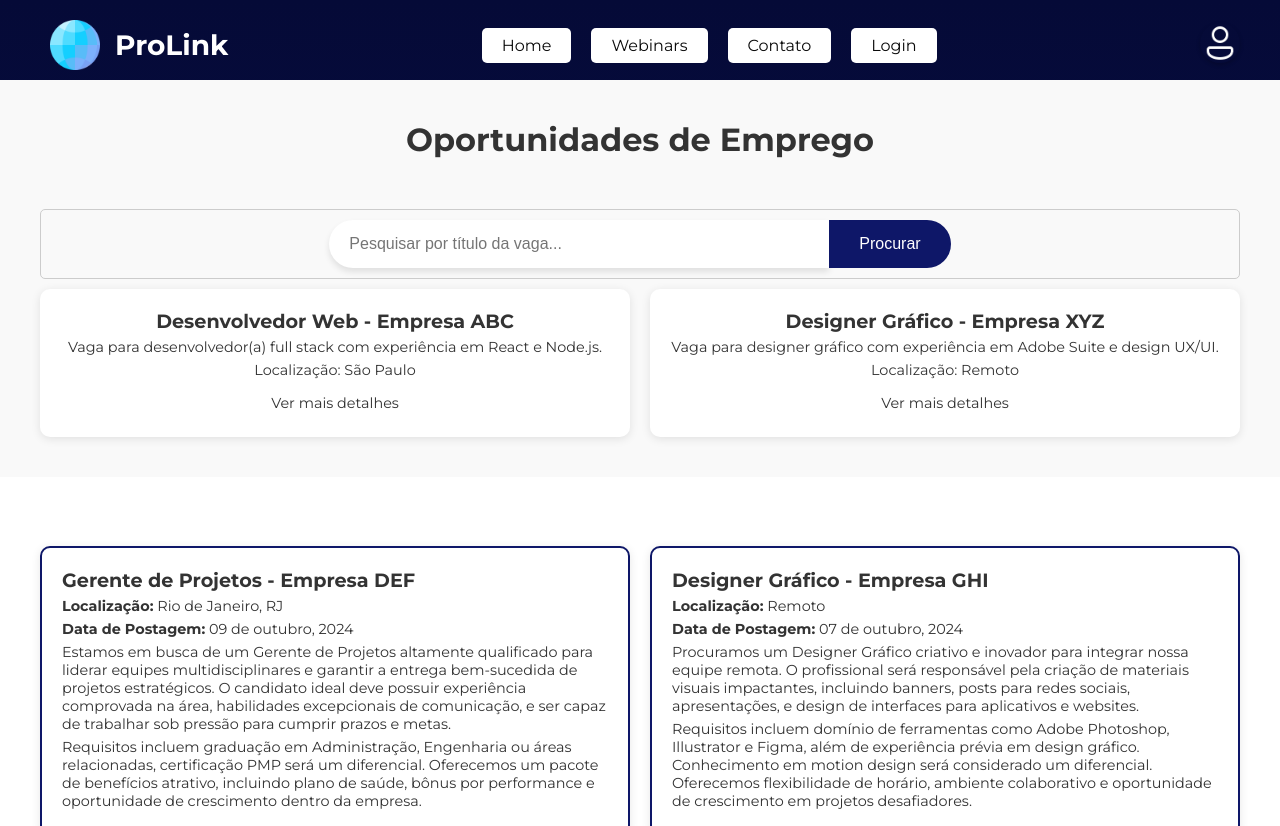
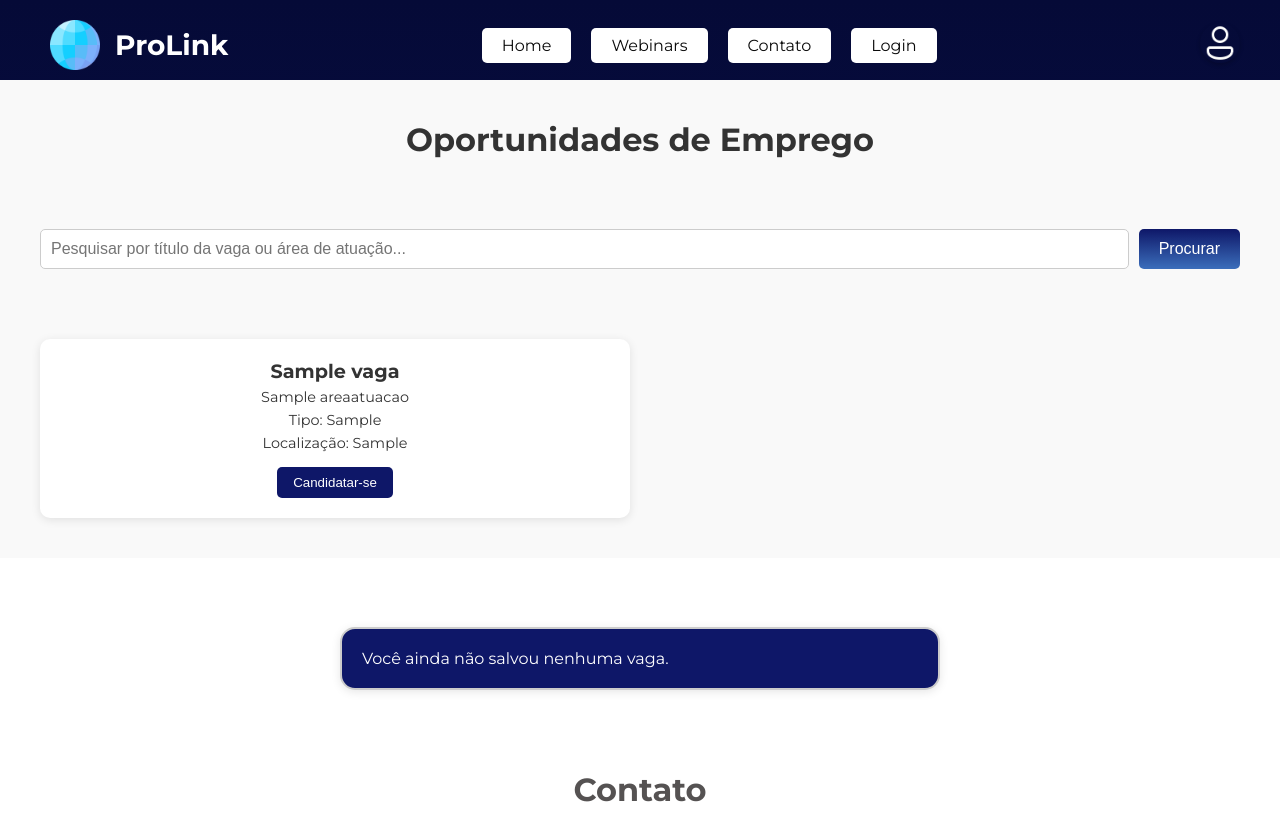
Before and after one commit to MuriloP9/Projeto-Networking, a PHP site: page /paginaEmprego.php in a window 1280 px wide. Shown: the top 826 px of the page. Run offline with PHP 8.4, Linux system fonts and the light colour scheme; tables that the repository leaves empty or names only in its code hold one stand-in row (values such as "Sample post"); some libraries are stand-ins or nearby versions.

Commit message:
Consulta de vagas e botão candidatar-se funcionando corretamente

```diff
--- a/src/php/conexao.php
+++ b/src/php/conexao.php
@@ -1,6 +1,7 @@
 <?php
 function conectar() {
-    $local_server = "PCNASA";
+    //$local_server = "PCNASA";
+    $local_server = "BOOK3-MARINA";
     $usuario_server = "sa";
     $senha_server = "etesp";
     $banco_de_dados = "prolink";
--- a/src/php/paginaEmprego.php
+++ b/src/php/paginaEmprego.php
@@ -1,9 +1,79 @@
 <?php
 session_start();
+
+include("../php/conexao.php");
+
+$pdo = conectar();
+
+// Processar candidatura se o formulário foi enviado
+if ($_SERVER['REQUEST_METHOD'] === 'POST' && isset($_POST['id_vaga'])) {
+    if (!isset($_SESSION['usuario_logado']) || !isset($_SESSION['id_usuario'])) {
+        echo "<script>alert('Você precisa estar logado para se candidatar a vagas.');</script>";
+    } else {
+        $id_vaga = $_POST['id_vaga'];
+        $id_usuario = $_SESSION['id_usuario'];
+
+        try {
+            // Primeiro obtemos o id_perfil do usuário
+            $stmt = $pdo->prepare("SELECT id_perfil FROM Perfil WHERE id_usuario = ?");
+            $stmt->execute([$id_usuario]);
+            $perfil = $stmt->fetch(PDO::FETCH_ASSOC);
+
+            if (!$perfil) {
+                echo "<script>alert('Você precisa completar seu perfil antes de se candidatar.');</script>";
+            } else {
+                $id_perfil = $perfil['id_perfil'];
+
+                // Verificar se já existe uma candidatura para esta vaga
+                $stmt = $pdo->prepare("SELECT * FROM Candidatura WHERE id_vaga = ? AND id_perfil = ?");
+                $stmt->execute([$id_vaga, $id_perfil]);
+
+                if ($stmt->rowCount() > 0) {
+                    echo "<script>alert('Você já se candidatou a esta vaga.');</script>";
+                } else {
+                    // Inserir nova candidatura
+                    $stmt = $pdo->prepare("INSERT INTO Candidatura (id_vaga, id_perfil, data_candidatura, status)
+                                         VALUES (?, ?, GETDATE(), 'Pendente')");
+                    $stmt->execute([$id_vaga, $id_perfil]);
+                    echo "<script>alert('Candidatura realizada com sucesso!');</script>";
+                }
+            }
+        } catch (PDOException $e) {
+            echo "<script>alert('Erro ao processar candidatura: " . addslashes($e->getMessage()) . "');</script>";
+        }
+    }
+}
+
+// Buscar vagas com base no termo de pesquisa
+$termoBusca = isset($_GET['search']) ? trim($_GET['search']) : '';
+$vagas = [];
+
+try {
+    if (!empty($termoBusca)) {
+        $stmt = $pdo->prepare("SELECT v.*, a.nome_area
+                              FROM Vagas v
+                              LEFT JOIN AreaAtuacao a ON v.id_area = a.id_area
+                              WHERE v.titulo_vaga LIKE ? OR a.nome_area LIKE ?
+                              ORDER BY v.id_vaga DESC");
+        $termoLike = "%$termoBusca%";
+        $stmt->execute([$termoLike, $termoLike]);
+    } else {
+        $stmt = $pdo->query("SELECT v.*, a.nome_area
+                            FROM Vagas v
+                            LEFT JOIN AreaAtuacao a ON v.id_area = a.id_area
+                            ORDER BY v.id_vaga DESC");
+    }
+
+    $vagas = $stmt->fetchAll(PDO::FETCH_ASSOC);
+} catch (PDOException $e) {
+    echo "<script>alert('Erro ao buscar vagas: " . addslashes($e->getMessage()) . "');</script>";
+}
 ?>
+
 
 <!DOCTYPE html>
 <html lang="pt-br">
+
 <head>
     <meta charset="UTF-8">
     <meta name="viewport" content="width=device-width, initial-scale=1.0">
@@ -19,11 +89,13 @@ session_start();
             padding: 0;
             box-sizing: border-box;
         }
+
         body {
             font-family: 'Montserrat', sans-serif;
             background: linear-gradient(to bottom, #050a37, #0e1768);
             color: #fff;
         }
+
         /* Section - Oportunidades de Emprego */
         .job-opportunities {
             padding: 40px;
@@ -40,24 +112,34 @@ session_start();
             justify-content: space-between;
             align-items: center;
             margin-bottom: 20px;
-            gap: 20px; /* Adiciona espaçamento entre os elementos */
+            gap: 20px;
+            /* Adiciona espaçamento entre os elementos */
         }
 
-        .search-bar, .filter-dropdown {
-            padding: 10px;
-            font-size: 1em;
-            border-radius: 5px;
-            margin-bottom: 10px;
-            width: 100%;
-            border: 1px solid #ccc;
+        .search-filter-container {
+            display: flex;
+            align-items: center;
+            /* Isso alinha os itens verticalmente */
+            margin-bottom: 20px;
+            gap: 10px;
+            /* Espaçamento entre os elementos */
         }
 
         .search-bar {
             flex-grow: 2;
+            padding: 10px;
+            font-size: 1em;
+            border-radius: 5px;
+            border: 1px solid #ccc;
+            height: 40px;
+            /* Altura fixa para alinhar com o botão */
+            box-sizing: border-box;
+            /* Garante que padding não afete a altura total */
         }
 
         .search-btn {
-            padding: 10px 20px;
+            padding: 0 20px;
+            /* Reduzi o padding vertical para melhor controle */
             font-size: 1em;
             background-color: #0e1768;
             color: white;
@@ -65,8 +147,13 @@ session_start();
             border-radius: 5px;
             cursor: pointer;
             transition: background-color 0.3s;
+            height: 40px;
+            /* Mesma altura da barra de pesquisa */
+            white-space: nowrap;
+            /* Evita quebra de texto */
         }
 
+        /* Manter o hover effect */
         .search-btn:hover {
             background-color: #3b6ebb;
         }
@@ -111,56 +198,19 @@ session_start();
             text-decoration: underline;
         }
 
-        /* Job Highlights Section */
-        .job-highlights {
-            padding: 40px;
-            background-color: #ffffff;
-        }
-
-        .highlighted-job-listings {
-            display: grid;
-            grid-template-columns: 1fr 1fr;
-            gap: 20px;
-        }
-
-        .highlight {
-            border: 2px solid #0e1768;
-        }
-
-        /* Apply Section */
-        .apply-section {
-            padding: 40px;
-            background-color: #f9f9f9;
-        }
-
-        .apply-container {
-            max-width: 600px;
-            margin: 0 auto;
-        }
-
-        .apply-form .form-input {
-            width: 100%;
-            padding: 10px;
-            margin: 10px 0;
-            border-radius: 5px;
-            border: 1px solid #ccc;
-            font-size: 1em;
-        }
-
         .apply-btn {
-            width: 100%;
-            padding: 10px;
-            font-size: 1em;
+            padding: 8px 16px;
             background-color: #0e1768;
-            color: rgb(0, 0, 0);
+            color: white;
             border: none;
             border-radius: 5px;
             cursor: pointer;
+            margin-top: 10px;
             transition: background-color 0.3s;
         }
 
         .apply-btn:hover {
-            background-color: #0e1768;
+            background-color: #3b6ebb;
         }
 
         /* Saved Jobs Section */
@@ -249,7 +299,9 @@ session_start();
 
         /* Media Queries */
         @media (max-width: 768px) {
-            .job-listings, .highlighted-job-listings {
+
+            .job-listings,
+            .highlighted-job-listings {
                 grid-template-columns: 1fr;
             }
 
@@ -258,7 +310,9 @@ session_start();
                 align-items: stretch;
             }
 
-            .search-bar, .filter-dropdown, .search-btn {
+            .search-bar,
+            .filter-dropdown,
+            .search-btn {
                 margin-bottom: 10px;
             }
 
@@ -272,6 +326,7 @@ session_start();
         }
     </style>
 </head>
+
 <body>
     <header>
         <nav class="navbar">
@@ -296,77 +351,37 @@ session_start();
     <section id="job-opportunities" class="job-opportunities">
         <h2>Oportunidades de Emprego</h2>
 
-    <div class="search-bar">
-    <input type="text" id="searchInput" placeholder="Pesquisar por título da vaga...">
-    <button class="search-btn1" onclick="buscarVagas()">Procurar</button>
-    <script>
-    function buscarVagas() {
-        // Captura o valor da pesquisa
-        const searchQuery = document.getElementById('searchInput').value;
-
-        // Verifica se há um valor de pesquisa
-        if (searchQuery.trim() !== "") {
-            // Redireciona para a página lista_vagas.php com a consulta na URL
-            window.location.href = `listaVagas.php?search=${encodeURIComponent(searchQuery)}`;
-        } else {
-            alert("Digite um termo de pesquisa.");
-        }
-    }
-</script>
+        <form method="GET" action="">
+            <div class="search-filter-container">
+                <input type="text" name="search" id="searchInput" class="search-bar"
+                    placeholder="Pesquisar por título da vaga ou área de atuação..."
+                    value="<?= htmlspecialchars($termoBusca) ?>">
+                <button type="submit" class="search-btn">Procurar</button>
             </div>
-
+        </form>
 
         <!-- Lista de oportunidades -->
         <div class="job-listings">
+            <?php if (empty($vagas)): ?>
+                <p>Nenhuma vaga encontrada.</p>
+            <?php else: ?>
+                <?php foreach ($vagas as $vaga): ?>
                     <div class="job-card">
-            <h3>Desenvolvedor Web - Empresa ABC</h3>
-            <p>Vaga para desenvolvedor(a) full stack com experiência em React e Node.js.</p>
-            <p>Localização: São Paulo</p>
-            <p><a href="#" class="job-link">Ver mais detalhes</a></p>
+                        <h3><?= htmlspecialchars($vaga['titulo_vaga']) ?></h3>
+                        <p><?= htmlspecialchars($vaga['nome_area'] ?? 'Área não especificada') ?></p>
+                        <p>Tipo: <?= htmlspecialchars($vaga['tipo_emprego']) ?></p>
+                        <p>Localização: <?= htmlspecialchars($vaga['localizacao'] ?? 'Não especificado') ?></p>
+
+                        <form method="POST" action="">
+                            <input type="hidden" name="id_vaga" value="<?= $vaga['id_vaga'] ?>">
+                            <button type="submit" class="apply-btn">Candidatar-se</button>
+                        </form>
                     </div>
-        <div class="job-card">
-            <h3>Designer Gráfico - Empresa XYZ</h3>
-            <p>Vaga para designer gráfico com experiência em Adobe Suite e design UX/UI.</p>
-            <p>Localização: Remoto</p>
-            <p><a href="#" class="job-link">Ver mais detalhes</a></p>
-        </div>
-    </div>
-</section>
-            <!-- Mais ofertas de emprego -->
+                <?php endforeach; ?>
+            <?php endif; ?>
         </div>
     </section>
 
-    <!-- Seção de Destaques -->
-    <section id="job-highlights" class="job-highlights">
-        <h2>Vagas em Destaque</h2>
-        <div class="highlighted-job-listings">
-            <div class="job-card highlight">
-                <h3>Gerente de Projetos - Empresa DEF</h3>
-                <p><strong>Localização:</strong> Rio de Janeiro, RJ</p>
-                <p><strong>Data de Postagem:</strong> 09 de outubro, 2024</p>
-                <p>
-                    Estamos em busca de um Gerente de Projetos altamente qualificado para liderar equipes multidisciplinares e garantir a entrega bem-sucedida de projetos estratégicos. O candidato ideal deve possuir experiência comprovada na área, habilidades excepcionais de comunicação, e ser capaz de trabalhar sob pressão para cumprir prazos e metas.
-                </p>
-                <p>
-                    Requisitos incluem graduação em Administração, Engenharia ou áreas relacionadas, certificação PMP será um diferencial. Oferecemos um pacote de benefícios atrativo, incluindo plano de saúde, bônus por performance e oportunidade de crescimento dentro da empresa.
-                </p>
-            </div>
-
-            <div class="job-card highlight">
-                <h3>Designer Gráfico - Empresa GHI</h3>
-                <p><strong>Localização:</strong> Remoto</p>
-                <p><strong>Data de Postagem:</strong> 07 de outubro, 2024</p>
-                <p>
-                    Procuramos um Designer Gráfico criativo e inovador para integrar nossa equipe remota. O profissional será responsável pela criação de materiais visuais impactantes, incluindo banners, posts para redes sociais, apresentações, e design de interfaces para aplicativos e websites.
-                </p>
-                <p>
-                    Requisitos incluem domínio de ferramentas como Adobe Photoshop, Illustrator e Figma, além de experiência prévia em design gráfico. Conhecimento em motion design será considerado um diferencial. Oferecemos flexibilidade de horário, ambiente colaborativo e oportunidade de crescimento em projetos desafiadores.
-                </p>
-            </div>
-
-            <!-- Mais vagas em destaque -->
-        </div>
-    </section>
 
     <!-- Sistema de Salvamento de Vagas -->
     <section id="saved-jobs-section" class="saved-jobs-section">
@@ -403,5 +418,20 @@ session_start();
 
     <script src="https://code.jquery.com/jquery-3.6.0.min.js"></script>
     <script src="../assets/js/script.js"></script>
+    <script>
+        // Função para buscar vagas via AJAX (opcional)
+        function buscarVagas() {
+            const termo = document.getElementById('searchInput').value;
+            window.location.href = '?search=' + encodeURIComponent(termo);
+        }
+
+        // Adicionar evento de tecla para buscar ao pressionar Enter
+        document.getElementById('searchInput').addEventListener('keypress', function(e) {
+            if (e.key === 'Enter') {
+                buscarVagas();
+            }
+        });
+    </script>
 </body>
+
 </html>
--- a/src/php/validarLogin.php
+++ b/src/php/validarLogin.php
@@ -24,7 +24,9 @@ $pdo = conectar();
 
 try {
     // Verifica se o usuário existe no banco de dados
-    $sql = $pdo->prepare("SELECT * FROM Usuario WHERE email = :email AND senha = :senha");
+    $sql = $pdo->prepare("SELECT u.*, p.id_perfil FROM Usuario u
+    LEFT JOIN Perfil p ON u.id_usuario = p.id_usuario
+    WHERE u.email = :email AND u.senha = :senha");
     $sql->bindValue(":email", $email);
     $sql->bindValue(":senha", $senha);
     $sql->execute();
@@ -36,6 +38,8 @@ try {
         $_SESSION['usuario_logado'] = true;
         $_SESSION['nome_usuario'] = $usuario['nome'];
         $_SESSION['id_usuario'] = $usuario['id_usuario'];
+        $_SESSION['id_perfil'] = $usuario['id_perfil']; // Adiciona o id_perfil na sessão
+
 
         // Retorna uma resposta JSON de sucesso
         echo json_encode(['sucesso' => true, 'mensagem' => 'Login realizado com sucesso!']);
```
Lines whose indentation alone changed are shown as unchanged.
